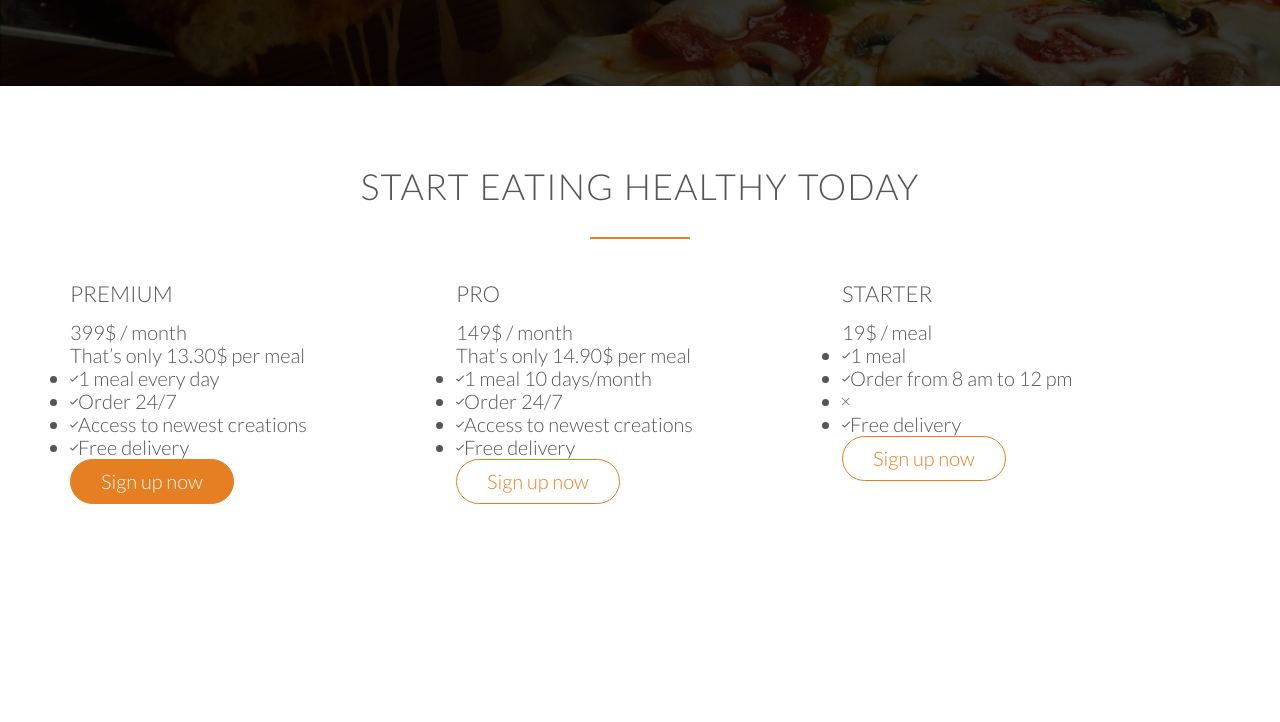
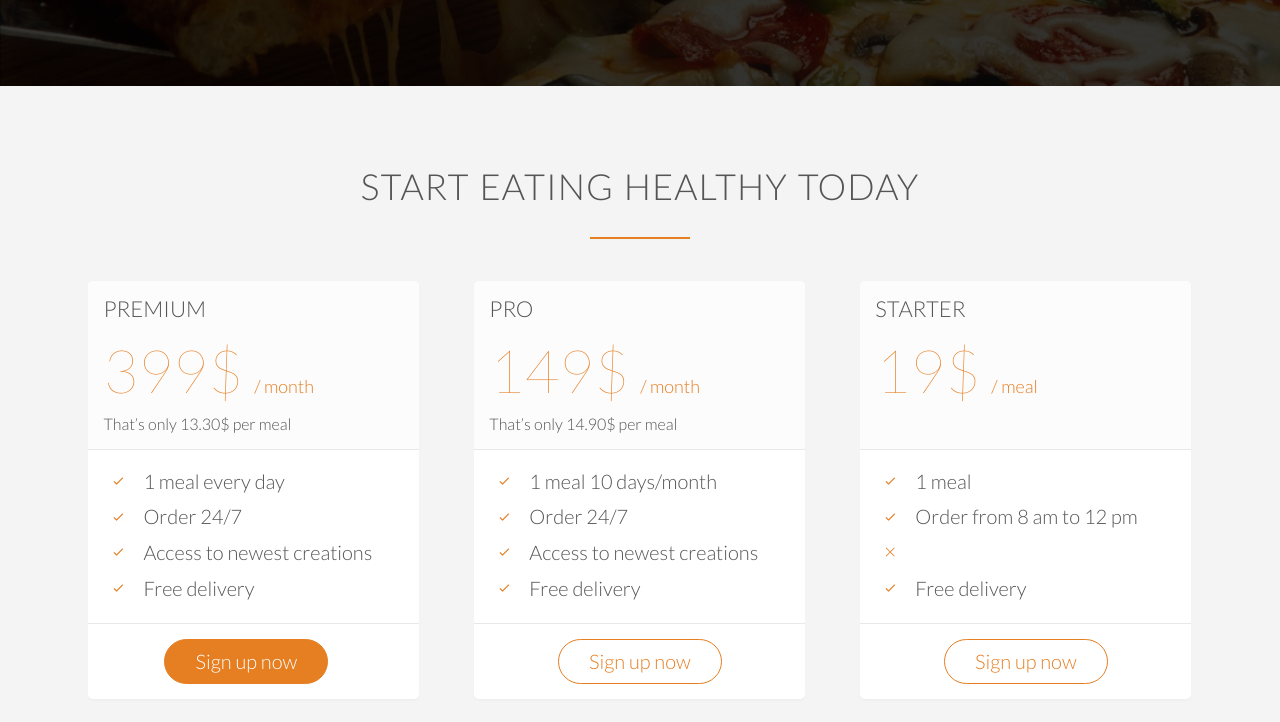
Before and after one commit to vladodinho/omnifood, a plain HTML site: page index.html in a window 1280 px wide. Shown: the part 3827-4549 px from the top of the page. Before the commit the page ends 4423 px from the top, so only its background shows below. Drawn offline with Linux system fonts and the light colour scheme; files whose address does not match are found by name.

Commit message:
Styled prices section.

```diff
--- a/index.html
+++ b/index.html
@@ -261,15 +261,15 @@
         <div class="plan-box">
           <div>
             <h3>Premium</h3>
-            <p class="plan-price">399$ / month</p>
+            <p class="plan-price">399$ <span>/ month</span></p>
             <p class="plan-price-meal">That’s only 13.30$ per meal</p>
           </div>
           <div>
             <ul>
-              <li><i class="ion-ios-checkmark-empty"></i>1 meal every day</li>
-              <li><i class="ion-ios-checkmark-empty"></i>Order 24/7</li>
-              <li><i class="ion-ios-checkmark-empty"></i>Access to newest creations</li>
-              <li><i class="ion-ios-checkmark-empty"></i>Free delivery</li>
+              <li><i class="ion-ios-checkmark-empty icon-small"></i>1 meal every day</li>
+              <li><i class="ion-ios-checkmark-empty icon-small"></i>Order 24/7</li>
+              <li><i class="ion-ios-checkmark-empty icon-small"></i>Access to newest creations</li>
+              <li><i class="ion-ios-checkmark-empty icon-small"></i>Free delivery</li>
             </ul>
           </div>
           <div>
@@ -281,15 +281,15 @@
         <div class="plan-box">
           <div>
             <h3>Pro</h3>
-            <p class="plan-price">149$ / month</p>
+            <p class="plan-price">149$ <span>/ month</span></p>
             <p class="plan-price-meal">That’s only 14.90$ per meal</p>
           </div>
           <div>
             <ul>
-              <li><i class="ion-ios-checkmark-empty"></i>1 meal 10 days/month</li>
-              <li><i class="ion-ios-checkmark-empty"></i>Order 24/7</li>
-              <li><i class="ion-ios-checkmark-empty"></i>Access to newest creations</li>
-              <li><i class="ion-ios-checkmark-empty"></i>Free delivery</li>
+              <li><i class="ion-ios-checkmark-empty icon-small"></i>1 meal 10 days/month</li>
+              <li><i class="ion-ios-checkmark-empty icon-small"></i>Order 24/7</li>
+              <li><i class="ion-ios-checkmark-empty icon-small"></i>Access to newest creations</li>
+              <li><i class="ion-ios-checkmark-empty icon-small"></i>Free delivery</li>
             </ul>
           </div>
           <div>
@@ -301,15 +301,15 @@
         <div class="plan-box">
           <div>
             <h3>Starter</h3>
-            <p class="plan-price">19$ / meal</p>
-            <p class="plan-price-meal"></p>
+            <p class="plan-price">19$ <span>/ meal</span></p>
+            <p class="plan-price-meal">&nbsp;</p>
           </div>
           <div>
             <ul>
-              <li><i class="ion-ios-checkmark-empty"></i>1 meal</li>
-              <li><i class="ion-ios-checkmark-empty"></i>Order from 8 am to 12 pm</li>
-              <li><i class="ion-ios-close-empty"></i></li>
-              <li><i class="ion-ios-checkmark-empty"></i>Free delivery</li>
+              <li><i class="ion-ios-checkmark-empty icon-small"></i>1 meal</li>
+              <li><i class="ion-ios-checkmark-empty icon-small"></i>Order from 8 am to 12 pm</li>
+              <li><i class="ion-ios-close-empty icon-small"></i></li>
+              <li><i class="ion-ios-checkmark-empty icon-small"></i>Free delivery</li>
             </ul>
           </div>
           <div>
--- a/resources/css/styles.css
+++ b/resources/css/styles.css
@@ -362,3 +362,58 @@ cite img {
   margin-right: 10px;
   vertical-align: middle;
 }
+
+
+/* Prices */
+
+.section-plans {
+  background-color: #f4f4f4;
+}
+
+.plan-box {
+  background-color: #fff;
+  border-radius: 5px;
+  width: 90%;
+  margin-left: 5%;
+  box-shadow: 0 2px 2px #efefef;
+}
+
+.plan-box div {
+  padding: 15px;
+  border-bottom: 1px solid #e8e8e8;
+}
+
+.plan-box div:first-child {
+  background-color: #fcfcfc;
+  border-top-left-radius: 5px;
+  border-top-right-radius: 5px;
+}
+
+.plan-box div:last-child {
+  text-align: center;
+  border: none;
+}
+
+.plan-price {
+  font-size: 300%;
+  margin-bottom: 10px;
+  font-weight: 100;
+  color: #e67e22;
+}
+
+.plan-price span {
+  font-size: 30%;
+  font-weight: 300;
+}
+
+.plan-price-meal {
+  font-size: 80%;
+}
+
+.plan-box ul {
+  list-style-type: none;
+}
+
+.plan-box ul li {
+  padding: 5px 0;
+}
```
